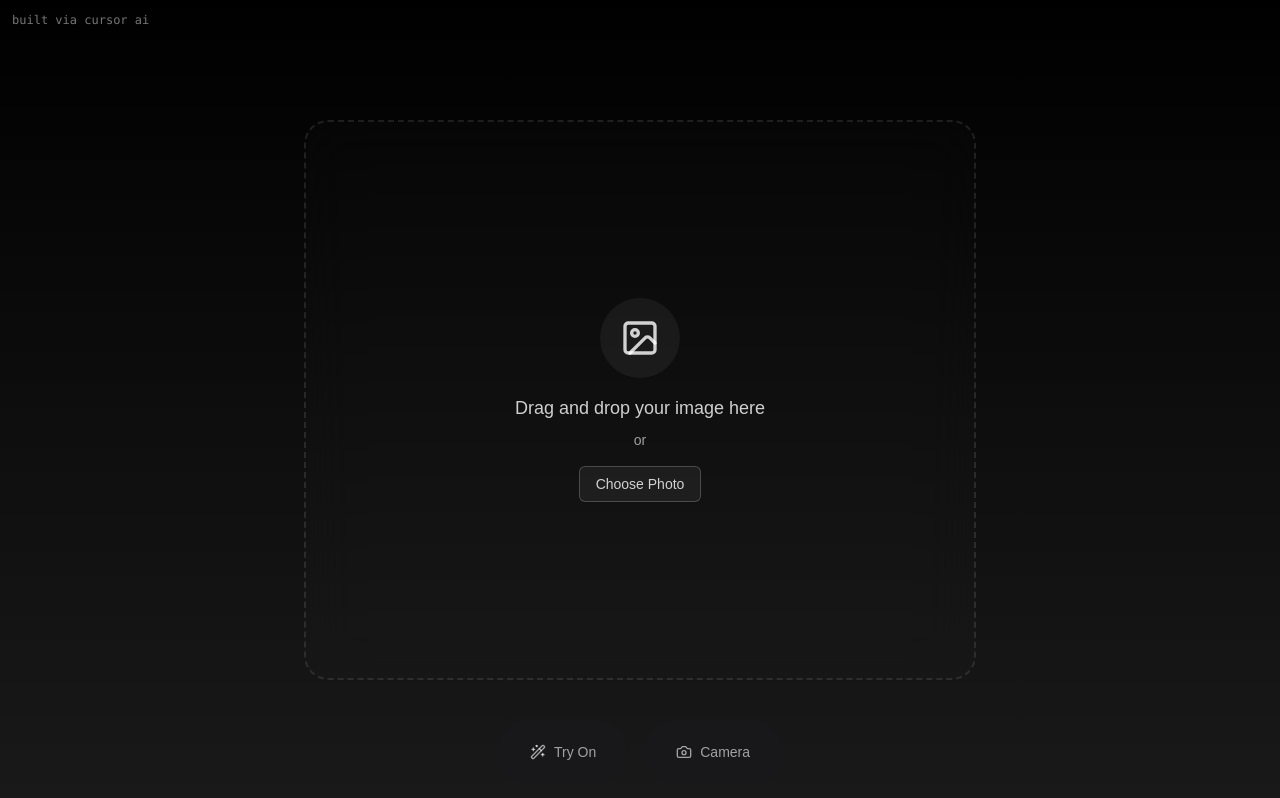
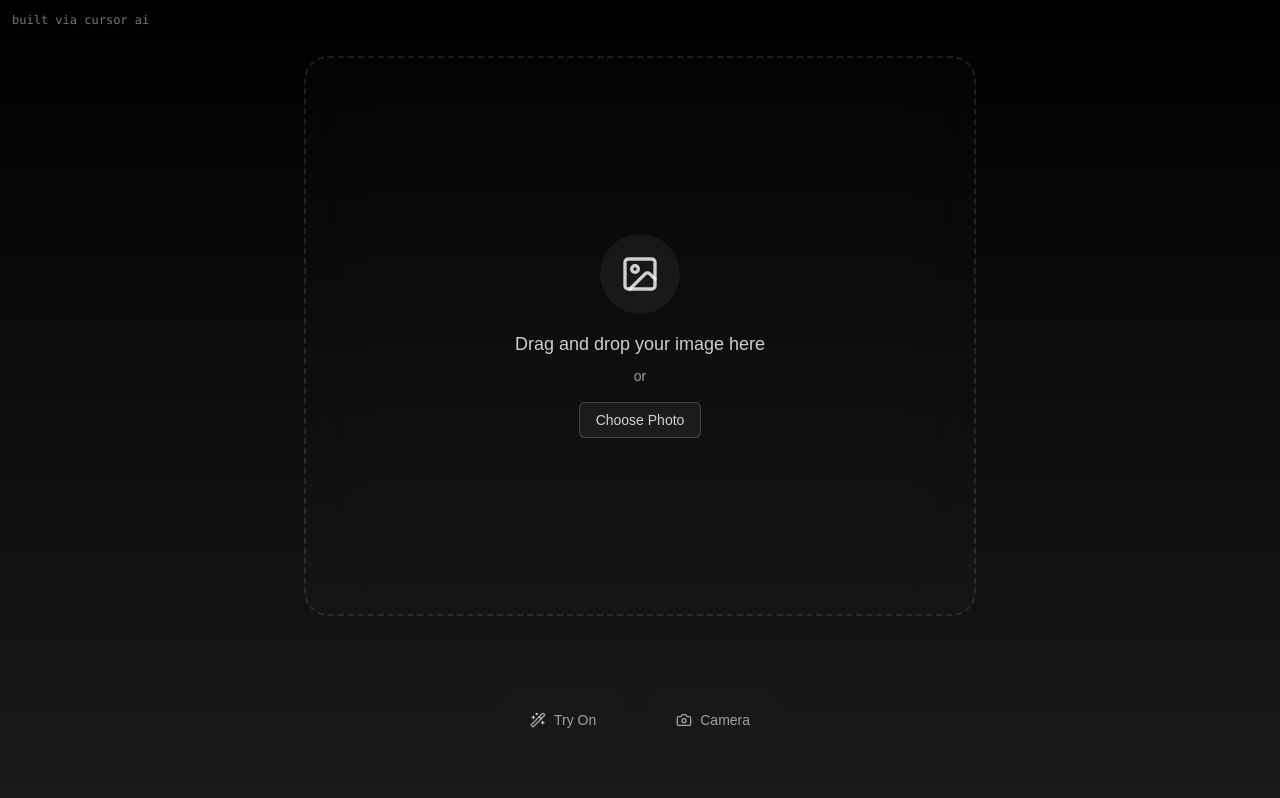
Before and after one commit to babyo77/polaroid, a Next.js app: page / in a window 1280 px wide. Built offline with nearby package versions, Linux system fonts and the light colour scheme; a web font is replaced by a local one.

Commit message:
Update polaroid-generator.tsx

```diff
--- a/components/layout/polaroid-generator.tsx
+++ b/components/layout/polaroid-generator.tsx
@@ -427,7 +427,7 @@ export default function PolaroidGenerator() {
   };
 
   return (
-    <div className="min-h-screen bg-gradient-to-b from-black via-black/95 to-black/90">
+    <div className="bg-gradient-to-b from-black via-black/95 to-black/90">
       {isCameraOpen && (
         <CameraCapture
           onCapture={handleCameraCapture}
@@ -441,7 +441,7 @@ export default function PolaroidGenerator() {
       >
         built via cursor ai
       </Link>
-      <div className="h-screen flex flex-col lg:flex-row lg:overflow-hidden lg:gap-8 lg:p-8">
+      <div className="h-screen flex flex-col lg:flex-col lg:overflow-hidden lg:gap-8 lg:p-8">
         {backgroundImage && (
           <BlurredBackground
             image={backgroundImage}
@@ -450,7 +450,7 @@ export default function PolaroidGenerator() {
         )}
 
         {/* Main Content */}
-        <div className="flex-1 overflow-auto px-4 py-6 relative z-10 lg:flex lg:items-center lg:justify-center">
+        <div className="flex-1 overflow-auto  px-4 relative z-10 lg:flex lg:items-center lg:justify-center">
           <div className="max-w-md mx-auto space-y-6 lg:max-w-none lg:w-full lg:flex lg:items-center lg:justify-center lg:gap-16 lg:px-4">
             {/* Left side - Polaroid preview */}
             <div
@@ -460,7 +460,7 @@ export default function PolaroidGenerator() {
               )}
             >
               {/* Header - Only show on mobile */}
-              <div className="text-center space-y-0.5 mb-4 mt-2 lg:hidden">
+              <div className="text-center space-y-0.5 mb-4 mt-12 lg:hidden">
                 <h1 className="text-xl font-medium bg-gradient-to-r from-white/90 to-white/70 bg-clip-text text-transparent">
                   Polaroid
                 </h1>
@@ -722,7 +722,7 @@ export default function PolaroidGenerator() {
         </div>
 
         {/* Bottom Navigation */}
-        <div className="lg:fixed lg:bottom-0 lg:left-0 lg:right-0 lg:z-20">
+
         <BottomNavigation
           image={image}
           loading={loading}
@@ -731,7 +731,7 @@ export default function PolaroidGenerator() {
           onCameraClick={() => setIsCameraOpen(true)}
           onReplace={processFile}
         />
-        </div>
+
         {isCropToolOpen && image && (
           <CropTool
             image={image}
```
Lines whose indentation alone changed are shown as unchanged.
